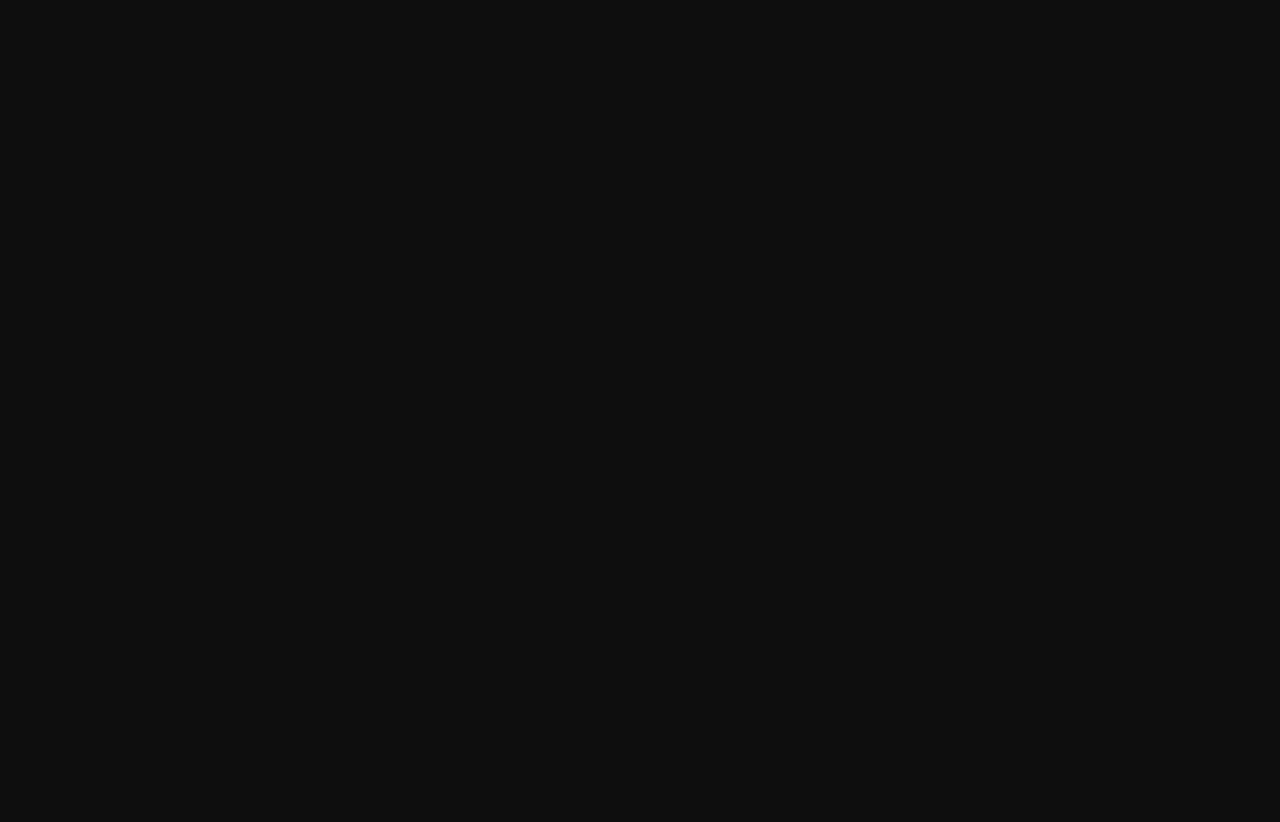
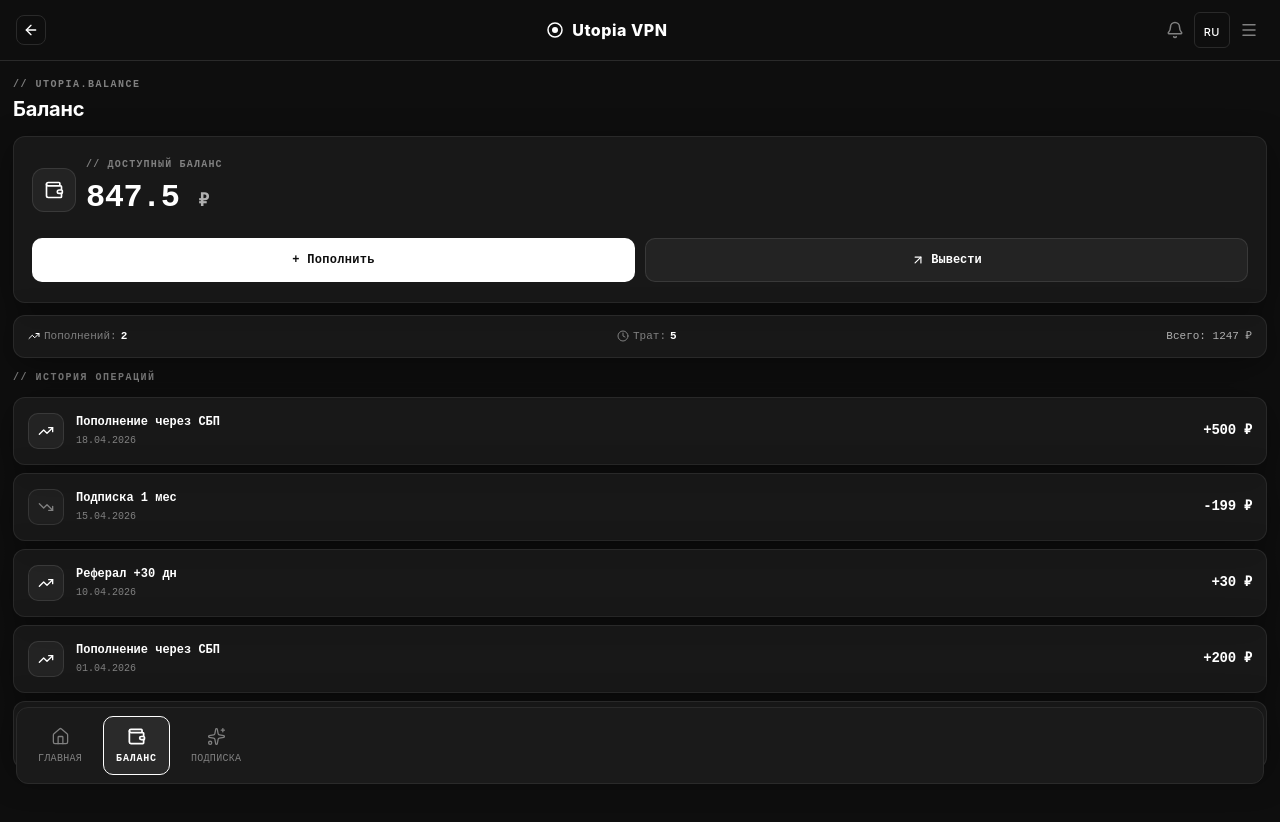
Before and after one commit to thebesttarkov-eng/Utopia2, a React (Vite) app: page /balance in a window 1280 px wide. Before the commit this address had no page. Shown: the top 822 px of the page. Before the commit the page ends 800 px from the top, so only its background shows below. Built offline with nearby package versions, Linux system fonts and the light colour scheme.

Commit message:
Add BalanceScreen with bottom nav

```diff
--- a/src/App.tsx
+++ b/src/App.tsx
@@ -9,6 +9,7 @@
 const InstallGuideIOS = lazy(() => import('./screens/InstallGuideIOS'))
 const EditorScreen    = lazy(() => import('./screens/EditorScreen'))
 const SubScreen       = lazy(() => import('./screens/SubScreen'))
+const BalanceScreen   = lazy(() => import('./screens/BalanceScreen'))
 
 class ErrorBoundary extends Component<{ children: ReactNode }, { err: Error | null }> {
   state = { err: null as Error | null }
@@ -51,6 +52,7 @@
                   <Route path="install" element={<InstallScreen />} />
                   <Route path="install/ios" element={<InstallGuideIOS />} />
                   <Route path="sub" element={<SubScreen />} />
+                  <Route path="balance" element={<BalanceScreen />} />
                 </Route>
                 <Route path="/editor" element={<EditorScreen />} />
               </Routes>
--- a/src/components/Layout.tsx
+++ b/src/components/Layout.tsx
@@ -1,5 +1,5 @@
 import { NavLink, Outlet, useLocation, useNavigate } from 'react-router-dom'
-import { Home, Bell, Menu, X, Sparkles, CreditCard, Users, MessageCircle, Info, User, LogOut, ArrowLeft, RotateCcw } from 'lucide-react'
+import { Home, Bell, Menu, X, Sparkles, CreditCard, Users, MessageCircle, Info, User, LogOut, ArrowLeft, RotateCcw, Wallet } from 'lucide-react'
 import { useState, useMemo } from 'react'
 import ParticleBackground from './ParticleBackground'
 import { useLang } from '../i18n/LangContext'
@@ -34,8 +34,9 @@
   }, [lang])
 
   const nav = useMemo(() => [
-    { to: '/',    icon: Home,     label: tr('nav_home') },
-    { to: '/sub', icon: Sparkles, label: tr('nav_sub')  },
+    { to: '/',       icon: Home,     label: tr('nav_home') },
+    { to: '/balance', icon: Wallet,  label: tr('nav_balance') },
+    { to: '/sub',    icon: Sparkles, label: tr('nav_sub')  },
   ], [tr])
 
   return (
--- /dev/null
+++ b/src/screens/BalanceScreen.tsx
@@ -0,0 +1,171 @@
+import { memo } from 'react'
+import { Wallet, TrendingUp, TrendingDown, Clock, ArrowUpRight } from 'lucide-react'
+import { useLang } from '../i18n/LangContext'
+import type { CSSProperties } from 'react'
+
+// ── Palette (в стиле HomeScreen) ──────────────────────────
+const G      = '#FFFFFF'
+const MUTED  = '#808080'
+const TEXT   = '#FFFFFF'
+const TEXT2  = '#B0B0B0'
+
+const glass = (extra?: CSSProperties): CSSProperties => ({
+  background: 'rgba(26, 26, 26, 0.85)',
+  backdropFilter: 'blur(10px)',
+  WebkitBackdropFilter: 'blur(10px)',
+  border: `1px solid rgba(255, 255, 255, 0.08)`,
+  boxShadow: '0 8px 32px 0 rgba(0, 0, 0, 0.37)',
+  borderRadius: 12,
+  ...extra,
+})
+
+// ── MOCK данные ──────────────────────────────────────────
+const MOCK_BALANCE = 847.50
+const MOCK_HISTORY = [
+  { id: 1, type: 'topup',   amount: 500,   date: '18.04.2026', desc: 'Пополнение через СБП' },
+  { id: 2, type: 'sub',     amount: -199,  date: '15.04.2026', desc: 'Подписка 1 мес' },
+  { id: 3, type: 'referral', amount: 30,   date: '10.04.2026', desc: 'Реферал +30 дн' },
+  { id: 4, type: 'topup',   amount: 200,   date: '01.04.2026', desc: 'Пополнение через СБП' },
+  { id: 5, type: 'sub',     amount: -499,  date: '01.03.2026', desc: 'Подписка 3 мес' },
+]
+
+// ── Transaction row ───────────────────────────────────────
+const TxRow = memo(function TxRow({ amount, date, desc }: {
+  amount: number; date: string; desc: string
+}) {
+  const isPositive = amount > 0
+  return (
+    <div style={{
+      ...glass({ padding: '12px 14px', display: 'flex', alignItems: 'center', gap: 12 }),
+      minHeight: 68,
+    }}>
+      <div style={{
+        width: 36, height: 36, borderRadius: 10,
+        background: isPositive ? 'rgba(255,255,255,0.05)' : 'rgba(255,255,255,0.03)',
+        border: '1px solid rgba(255,255,255,0.1)',
+        display: 'flex', alignItems: 'center', justifyContent: 'center',
+        flexShrink: 0,
+      }}>
+        {isPositive
+          ? <TrendingUp size={16} color={G} />
+          : <TrendingDown size={16} color={MUTED} />
+        }
+      </div>
+      <div style={{ flex: 1, minWidth: 0 }}>
+        <p style={{ fontSize: 12, fontWeight: 700, color: TEXT, fontFamily: 'monospace', marginBottom: 2 }}>
+          {desc}
+        </p>
+        <p style={{ fontSize: 10, color: MUTED, fontFamily: 'monospace' }}>
+          {date}
+        </p>
+      </div>
+      <span style={{
+        fontSize: 14, fontWeight: 800, fontFamily: 'monospace',
+        color: isPositive ? G : TEXT,
+        letterSpacing: -0.3,
+      }}>
+        {isPositive ? '+' : ''}{amount} ₽
+      </span>
+    </div>
+  )
+})
+
+// ── Main ──────────────────────────────────────────────────
+export default function BalanceScreen() {
+  const { lang } = useLang()
+
+  return (
+    <div className="screen" style={{ padding: '16px 13px', display: 'flex', flexDirection: 'column', gap: 12 }}>
+
+      {/* Header */}
+      <div style={{ display: 'flex', justifyContent: 'space-between', alignItems: 'flex-end' }}>
+        <div>
+          <p style={{ fontSize: 10, color: MUTED, fontFamily: 'monospace', letterSpacing: 1.5, fontWeight: 600 }}>
+            // UTOPIA.BALANCE
+          </p>
+          <h1 style={{ fontSize: 20, fontWeight: 700, color: TEXT, letterSpacing: -0.2, marginTop: 2 }}>
+            {lang === 'ru' ? 'Баланс' : 'Balance'}
+          </h1>
+        </div>
+      </div>
+
+      {/* Main balance card */}
+      <div style={glass({ padding: '20px 18px', display: 'flex', flexDirection: 'column', gap: 16 })}>
+        <div style={{ display: 'flex', alignItems: 'center', gap: 10 }}>
+          <div style={{
+            width: 44, height: 44, borderRadius: 12,
+            background: 'rgba(255, 255, 255, 0.05)',
+            border: '1px solid rgba(255, 255, 255, 0.1)',
+            display: 'flex', alignItems: 'center', justifyContent: 'center',
+          }}>
+            <Wallet size={20} color={G} />
+          </div>
+          <div>
+            <p style={{ fontSize: 10, color: MUTED, fontFamily: 'monospace', letterSpacing: 1.2, fontWeight: 600 }}>
+              {lang === 'ru' ? '// ДОСТУПНЫЙ БАЛАНС' : '// AVAILABLE BALANCE'}
+            </p>
+            <p style={{ fontSize: 32, fontWeight: 800, color: G, fontFamily: 'monospace', letterSpacing: -0.5, marginTop: 2 }}>
+              {MOCK_BALANCE} <span style={{ fontSize: 18, color: TEXT2 }}>₽</span>
+            </p>
+          </div>
+        </div>
+
+        {/* Quick actions */}
+        <div style={{ display: 'grid', gridTemplateColumns: '1fr 1fr', gap: 10 }}>
+          <button style={{
+            display: 'flex', alignItems: 'center', justifyContent: 'center', gap: 6,
+            padding: '12px',
+            background: '#FFFFFF', color: '#0E0E0E',
+            borderRadius: 10, border: 'none',
+            fontSize: 12, fontWeight: 800, fontFamily: 'monospace', letterSpacing: 0.3,
+          }}>
+            + {lang === 'ru' ? 'Пополнить' : 'Top up'}
+          </button>
+          <button style={{
+            display: 'flex', alignItems: 'center', justifyContent: 'center', gap: 6,
+            padding: '12px',
+            background: 'rgba(255,255,255,0.05)',
+            border: '1px solid rgba(255,255,255,0.1)',
+            borderRadius: 10,
+            color: TEXT, fontSize: 12, fontWeight: 700, fontFamily: 'monospace',
+          }}>
+            <ArrowUpRight size={14} />
+            {lang === 'ru' ? 'Вывести' : 'Withdraw'}
+          </button>
+        </div>
+      </div>
+
+      {/* Stats strip */}
+      <div style={glass({ padding: '12px 14px', display: 'flex', justifyContent: 'space-between', alignItems: 'center', fontSize: 11, fontFamily: 'monospace' })}>
+        <div style={{ display: 'flex', alignItems: 'center', gap: 4 }}>
+          <TrendingUp size={12} color={G} />
+          <span style={{ color: MUTED }}>{lang === 'ru' ? 'Пополнений:' : 'Top ups:'}</span>
+          <span style={{ color: TEXT, fontWeight: 700 }}>2</span>
+        </div>
+        <div style={{ display: 'flex', alignItems: 'center', gap: 4 }}>
+          <Clock size={12} color={MUTED} />
+          <span style={{ color: MUTED }}>{lang === 'ru' ? 'Трат:' : 'Spent:'}</span>
+          <span style={{ color: TEXT, fontWeight: 700 }}>5</span>
+        </div>
+        <div style={{ color: TEXT2 }}>
+          {lang === 'ru' ? 'Всего: 1247 ₽' : 'Total: 1247 ₽'}
+        </div>
+      </div>
+
+      {/* History header */}
+      <div style={{ display: 'flex', justifyContent: 'space-between', alignItems: 'center' }}>
+        <p style={{ fontSize: 10, color: MUTED, fontFamily: 'monospace', letterSpacing: 1.5, fontWeight: 600 }}>
+          // {lang === 'ru' ? 'ИСТОРИЯ ОПЕРАЦИЙ' : 'TRANSACTION HISTORY'}
+        </p>
+      </div>
+
+      {/* Transactions list */}
+      <div style={{ display: 'flex', flexDirection: 'column', gap: 8 }}>
+        {MOCK_HISTORY.map(tx => (
+          <TxRow key={tx.id} {...tx} />
+        ))}
+      </div>
+
+    </div>
+  )
+}
```
